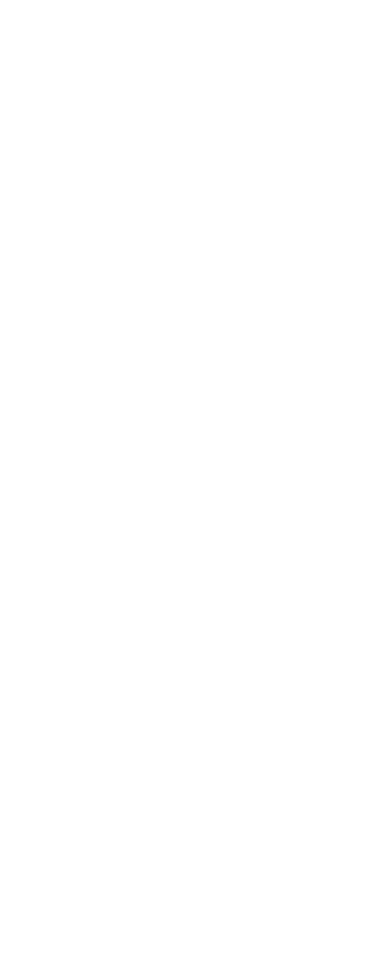
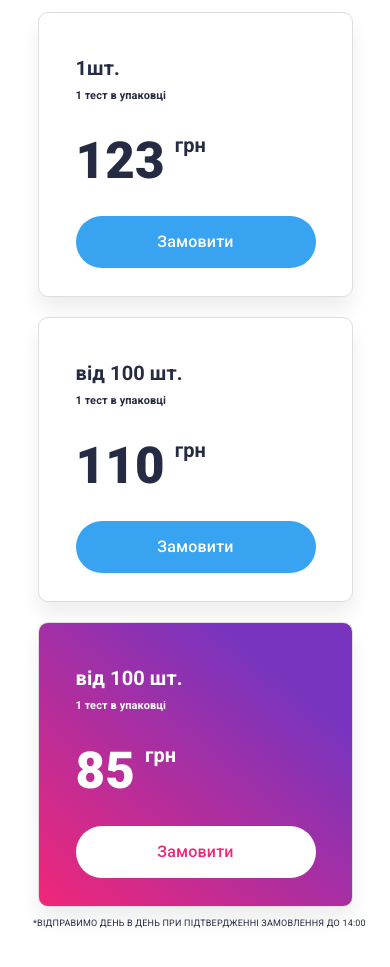
Before and after one commit to NazarShpak/mcup, a Vue app: page / in a window 390 px wide. Shown: the part 1420-2387 px from the top of the page. Before the commit the page ends 1351 px from the top, so only its background shows below. Built offline with nearby package versions, Linux system fonts and the light colour scheme.

Commit message:
add PricePart

```diff
--- /dev/null
+++ b/src/components/price/PriceCard.vue
@@ -0,0 +1,151 @@
+<template>
+  <div
+      class="price-card"
+      :class="info.action ? 'card-action' : ''"
+  >
+
+    <h6 class="price-card__title">
+      {{ info.title }}
+    </h6>
+
+    <p class="price-card__subtitle">
+      {{ info.subtitle }}
+    </p>
+
+    <p class="price-card__info">
+      {{ info.price }}
+      <span class="info-span"> грн</span>
+    </p>
+
+    <button
+        class="price-card__btn"
+        :class="info.action ? 'btn-action' : ''"
+    >
+      Замовити
+    </button>
+
+  </div>
+</template>
+
+<script>
+export default {
+  name: "PriceCard",
+  props: {
+    info: {
+      type: Object
+    }
+  }
+}
+</script>
+
+<style lang="scss" scoped>
+.price-card {
+  width: 335px;
+  height: 310px;
+  padding: 43px 40px 40px;
+  color: #252B42;
+  background: #FFFFFF;
+  border: 1px solid #DEDEDE;
+  box-sizing: border-box;
+  box-shadow: 0 13px 19px rgba(0, 0, 0, 0.07);
+  border-radius: 10px;
+
+  &__title {
+    font-weight: bold;
+    font-size: 22px;
+    line-height: 33px;
+    letter-spacing: 0.1px;
+    margin-bottom: 3px;
+  }
+
+  &__subtitle {
+    font-weight: bold;
+    font-size: 12px;
+    line-height: 18px;
+    letter-spacing: 0.1px;
+    margin-bottom: 27px;
+  }
+
+  &__info {
+    font-weight: 900;
+    font-size: 55px;
+    line-height: 65px;
+    letter-spacing: 0.2px;
+    margin-bottom: 27px;
+    display: flex;
+    align-items: self-start;
+
+    .info-span {
+      font-weight: bold;
+      font-size: 22px;
+      line-height: 33px;
+      letter-spacing: 0.1px;
+      padding-left: 10px;
+    }
+  }
+
+  &__btn {
+    width: 255px;
+    height: 52px;
+    background: #38A3F1;
+    border-radius: 30px;
+    font-weight: 500;
+    font-size: 16px;
+    line-height: 16px;
+    letter-spacing: 0.2px;
+    color: #FFFFFF;
+  }
+}
+
+.card-action {
+  background: linear-gradient(39.97deg, #EF2779 0.79%, #7834BE 79.29%);
+  border: 1px solid #DEDEDE;
+  box-sizing: border-box;
+  box-shadow: 0 13px 19px rgba(0, 0, 0, 0.07);
+  border-radius: 10px;
+  color: #FFFFFF;
+}
+
+.btn-action {
+  background: #FFFFFF;
+  color: #EF2779;
+}
+
+@media (max-width: 428px) {
+  .price-card {
+    width: 315px;
+    height: 285px;
+    padding: 40px 37px 30px;
+
+    &__title {
+      font-size: 20px;
+      line-height: 31px;
+    }
+
+    &__subtitle {
+      font-size: 11px;
+      line-height: 17px;
+      margin-bottom: 26px;
+    }
+
+    &__info {
+      font-weight: 900;
+      font-size: 51px;
+      line-height: 62px;
+      margin-bottom: 24px;
+
+      .info-span {
+        font-size: 20px;
+        line-height: 31px;
+        padding-left: 10px;
+      }
+    }
+
+    &__btn {
+      width: 240px;
+      height: 52px;
+      border-radius: 35px;
+    }
+  }
+}
+</style>
--- /dev/null
+++ b/src/components/price/PricePart.vue
@@ -0,0 +1,132 @@
+<template>
+  <div class="price-part">
+    <div class="container">
+
+      <h2 class="price-part__title">
+        Ціна
+      </h2>
+
+      <div class="price-part__cards">
+
+        <price-card
+            class="price-part__card"
+            v-for="(info, index) of infos"
+            :key="index"
+            :info="info"
+
+        />
+
+      </div>
+
+      <p class="price-part__info">
+        *ВІДПРАВИМО ДЕНЬ В ДЕНЬ ПРИ ПІДТВЕРДЖЕННІ ЗАМОВЛЕННЯ ДО 14:00
+      </p>
+
+    </div>
+  </div>
+</template>
+
+<script>
+import PriceCard from "./PriceCard";
+
+export default {
+  name: "PricePart",
+  data() {
+    return {
+      infos: [
+        {
+          title: '1шт.',
+          subtitle: '1 тест в упаковці',
+          price: '123',
+          action: false
+        },
+        {
+          title: 'від 100 шт.',
+          subtitle: '1 тест в упаковці',
+          price: '110',
+          action: false
+        },
+        {
+          title: 'від 100 шт.',
+          subtitle: '1 тест в упаковці',
+          price: '85',
+          action: true
+        }
+      ]
+    }
+  },
+  components: {
+    PriceCard
+  }
+}
+</script>
+
+<style lang="scss" scoped>
+.price-part {
+  margin-bottom: 204px;
+
+  &__title {
+    font-weight: 500;
+    font-size: 46px;
+    line-height: 61px;
+    text-align: center;
+    letter-spacing: 0.2px;
+    color: #252B42;
+    margin-bottom: 80px;
+  }
+
+  &__cards {
+    width: 1105px;
+    display: flex;
+    flex-direction: row;
+    align-items: center;
+    justify-content: space-between;
+    margin: 0 auto 16px;
+  }
+
+  &__info {
+    font-size: 16px;
+    line-height: 16px;
+    letter-spacing: 0.2px;
+    color: #252B42;
+    margin-left: 111px;
+  }
+}
+
+@media (max-width: 428px) {
+  .price-part {
+    margin-bottom: 76px;
+
+    &__title {
+      font-size: 26px;
+      margin-bottom: 20px;
+    }
+
+    &__cards {
+      width: 100%;
+      display: flex;
+      flex-direction: column;
+      margin: 0 auto 8px;
+    }
+
+    &__card + &__card {
+      margin-top: 20px;
+    }
+
+    &__info {
+      font-size: 9px;
+      line-height: 16px;
+      color: #252B42;
+      margin-left: 30px;
+    }
+  }
+}
+
+@media (max-width: 390px) {
+  .price-part {
+    &__info {
+      margin-left: 20px;
+    }
+  }
+}
+</style>
--- a/src/pages/MainPage.vue
+++ b/src/pages/MainPage.vue
@@ -10,6 +10,9 @@
     <!-- CLIENTS -->
     <clients-part/>
 
+    <!-- PRICE -->
+    <price-part/>
+
   </div>
 </template>
 
@@ -17,13 +20,15 @@
 import HeaderPart from "../components/header/HeaderPart";
 import PlusPart from "../components/plus/PlusPart";
 import ClientsPart from "../components/clients/ClientsPart";
+import PricePart from "../components/price/PricePart";
 
 export default {
   name: "MainPage",
   components: {
     HeaderPart,
     PlusPart,
-    ClientsPart
+    ClientsPart,
+    PricePart
   }
 }
 </script>
```
